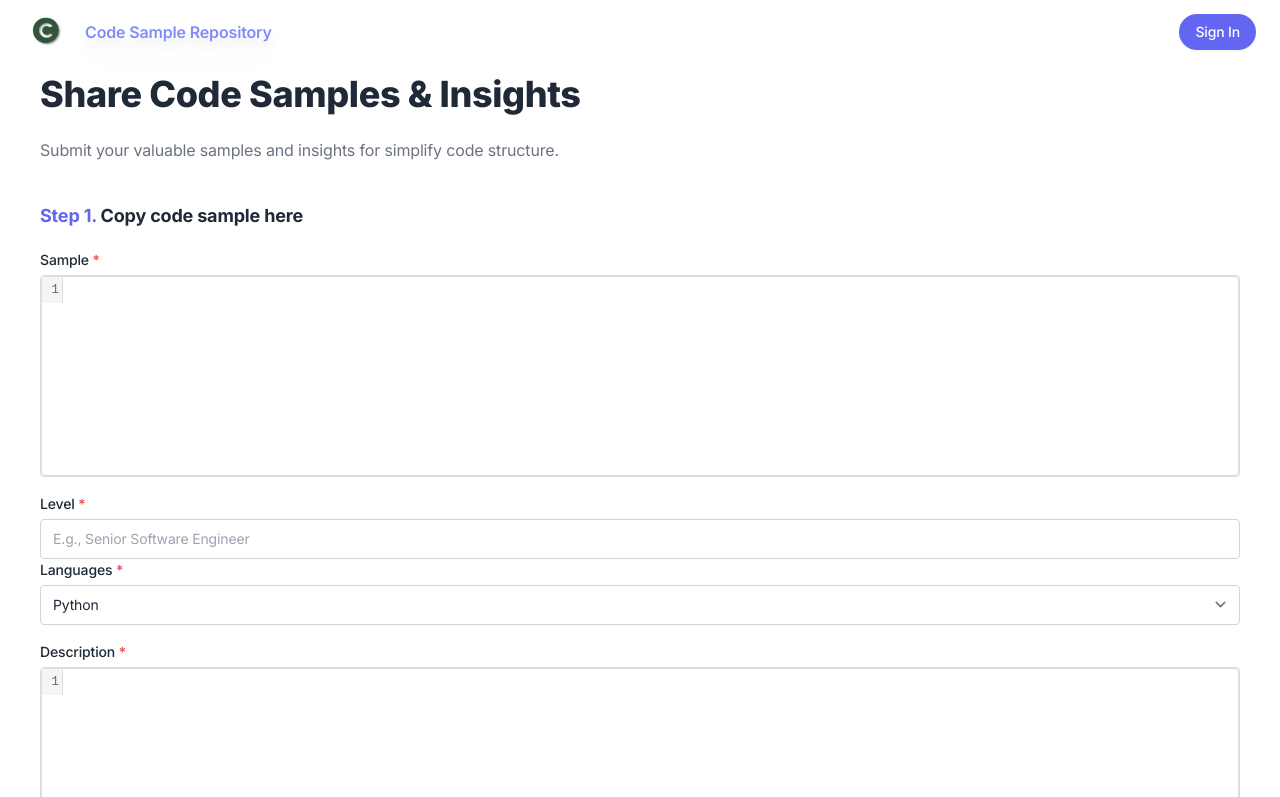
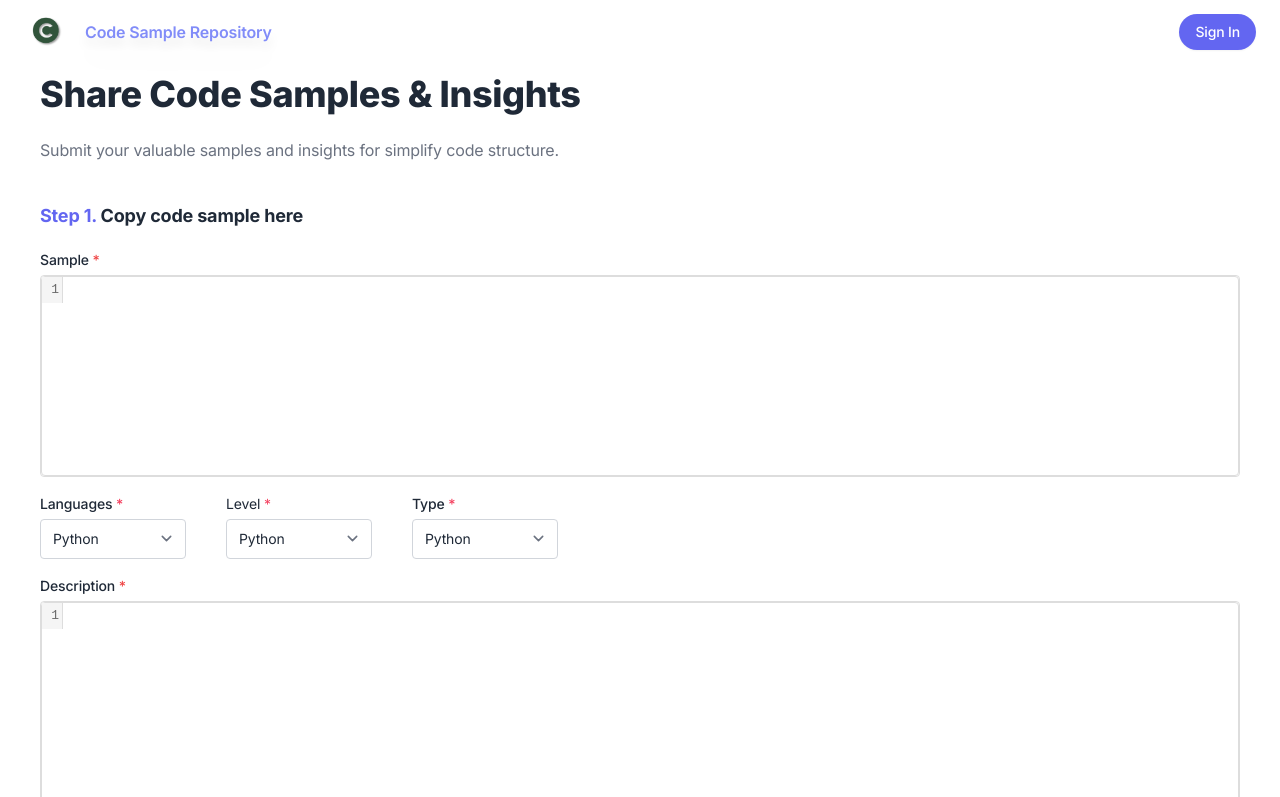
Before and after one commit to VickyGe22/fianlyear-teamProject-discussionForum, a Next.js app in the folder codeinsight/: page /submits in a window 1280 px wide. Shown: the top 797 px of the page. Built offline with nearby package versions, Linux system fonts and the light colour scheme.

Commit message:
change the interface of menubox

```diff
--- a/codeinsight/app/(root)/submits/menubox.tsx
+++ b/codeinsight/app/(root)/submits/menubox.tsx
@@ -2,28 +2,43 @@
 const MenuBox = () => {
     // Component logic
     return <div>
-        {/*Level*/}
-        <div className="space-y-4">
-        <div>
-        <label className="block text-sm font-medium mb-1" htmlFor="position">
-            Level <span className="text-red-500">*</span>
-        </label>
-        <input id="position" className="form-input w-full" type="text" required placeholder="E.g., Senior Software Engineer" />
-        </div>
-        </div>
-        {/*Languages*/}
-        <div>
-        <label className="block text-sm text-gray-800 font-medium mb-1" htmlFor="role">
+
+        <div className="flex justify-left">
+            {/* Languages */}
+            <div className="flex flex-col">
+                <label className="block text-sm text-gray-800 font-medium mb-1" htmlFor="languages">
                     Languages <span className="text-rose-500">*</span>
                 </label>
-        <select id="role" className="form-select text-sm py-2 w-full" required>
+                <select id="languages" className="form-select text-sm py-2" required>
+                    <option>Python</option>
+                    <option>C</option>
+                    <option>C++ / Finance</option>
+                </select>
+            </div>
+            {/* Level */}
+            <div className="flex flex-col pl-10">
+                <label className="block text-sm text-gray-800 mb-1" htmlFor="level">
+                    Level <span className="text-rose-500">*</span>
+                </label>
+                <select id="level" className="form-select text-sm py-2" required>
+                    <option>Python</option>
+                    <option>C</option>
+                    <option>C++ / Finance</option>
+                </select>
+            </div>
+            {/* Type */}
+            <div className="flex flex-col pl-10">
+                <label className="block text-sm text-gray-800 font-medium mb-1" htmlFor="level">
+                    Type <span className="text-rose-500">*</span>
+                </label>
+                <select id="Type" className="form-select text-sm py-2" required>
                     <option>Python</option>
                     <option>C</option>
                     <option>C++ / Finance</option>
                 </select>
             </div>
 
-
+        </div>
 
 
 
```
Lines whose indentation alone changed are shown as unchanged.
